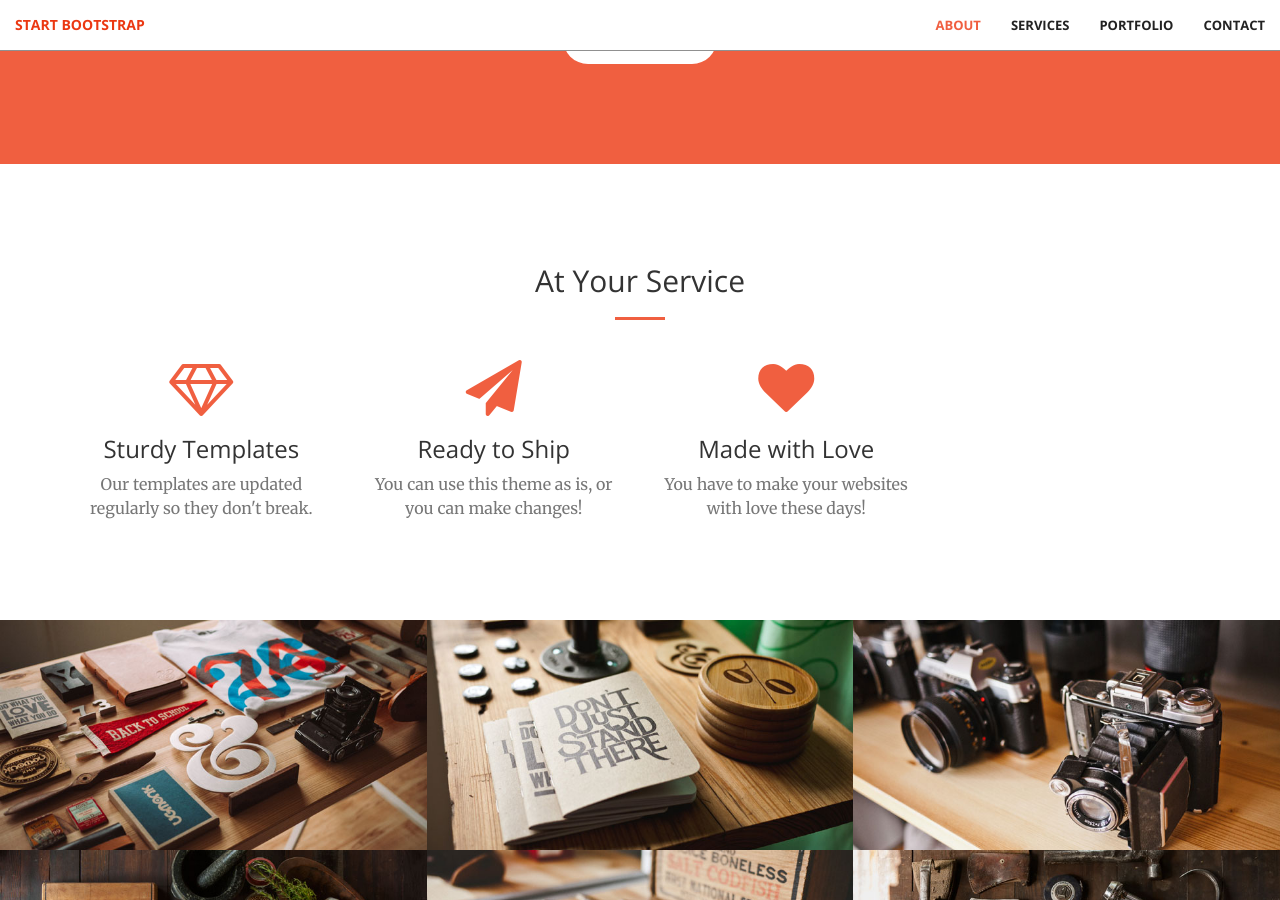
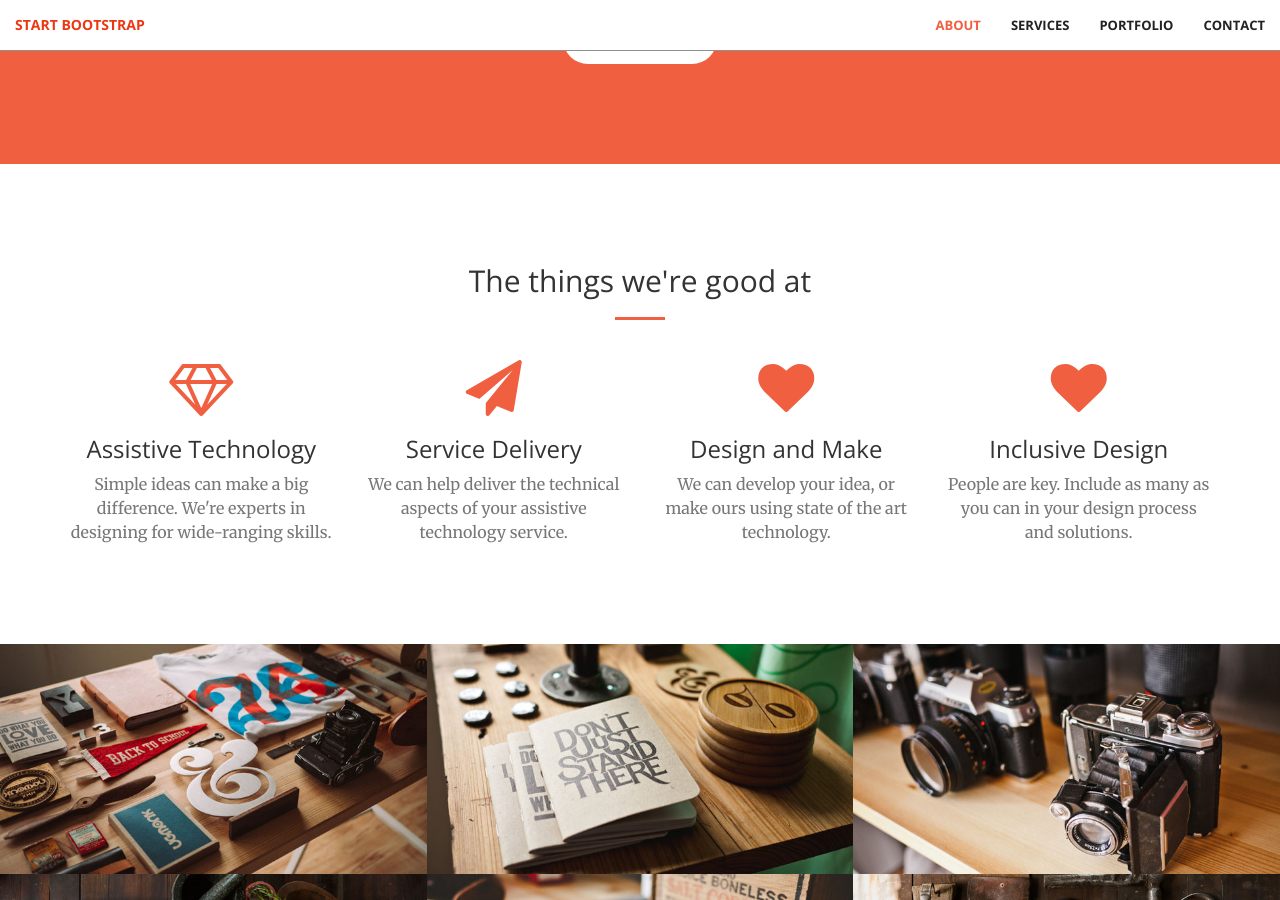
Before and after one commit to paulhewett/website-d4ul-com, a Jekyll site: the page built from index.html, in a window 1280 px wide and 900 px high, scrolled down 1154 px. Built offline with Jekyll 4.4.1, drawn with Linux system fonts in a browser that asks for light colours.

Commit message:
Service updates.

```diff
--- a/_includes/services.html
+++ b/_includes/services.html
@@ -2,7 +2,7 @@
     <div class="container">
         <div class="row">
             <div class="col-lg-12 text-center">
-                <h2 class="section-heading">At Your Service</h2>
+                <h2 class="section-heading">The things we're good at</h2>
                 <hr class="primary">
             </div>
         </div>
@@ -12,22 +12,29 @@
             <div class="col-lg-3 col-md-6 text-center">
                 <div class="service-box">
                     <i class="fa fa-4x fa-diamond wow bounceIn text-primary"></i>
-                    <h3>Sturdy Templates</h3>
-                    <p class="text-muted">Our templates are updated regularly so they don't break.</p>
+                    <h3>Assistive Technology</h3>
+                    <p class="text-muted">Simple ideas can make a big difference. We're experts in designing for wide-ranging skills.</p>
                 </div>
             </div>
             <div class="col-lg-3 col-md-6 text-center">
                 <div class="service-box">
                     <i class="fa fa-4x fa-paper-plane wow bounceIn text-primary" data-wow-delay=".1s"></i>
-                    <h3>Ready to Ship</h3>
-                    <p class="text-muted">You can use this theme as is, or you can make changes!</p>
+                    <h3>Service Delivery</h3>
+                    <p class="text-muted">We can help deliver the technical aspects of your assistive technology service. </p>
                 </div>
             </div>
             <div class="col-lg-3 col-md-6 text-center">
                 <div class="service-box">
                     <i class="fa fa-4x fa-heart wow bounceIn text-primary" data-wow-delay=".3s"></i>
-                    <h3>Made with Love</h3>
-                    <p class="text-muted">You have to make your websites with love these days!</p>
+                    <h3>Design and Make</h3>
+                    <p class="text-muted">We can develop your idea, or make ours using state of the art technology.</p>
+                </div>
+            </div>
+            <div class="col-lg-3 col-md-6 text-center">
+                <div class="service-box">
+                    <i class="fa fa-4x fa-heart wow bounceIn text-primary" data-wow-delay=".3s"></i>
+                    <h3>Inclusive Design</h3>
+                    <p class="text-muted">People are key. Include as many as you can in your design process and solutions.</p>
                 </div>
             </div>
         </div>
```
